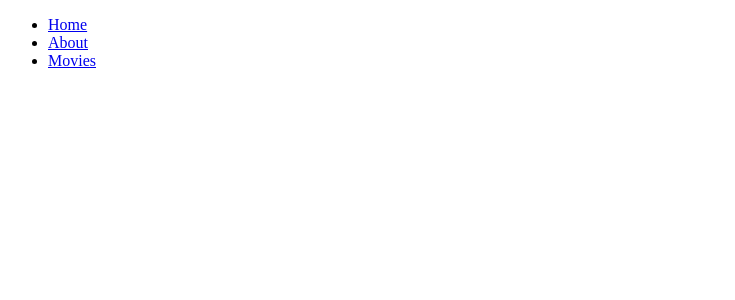
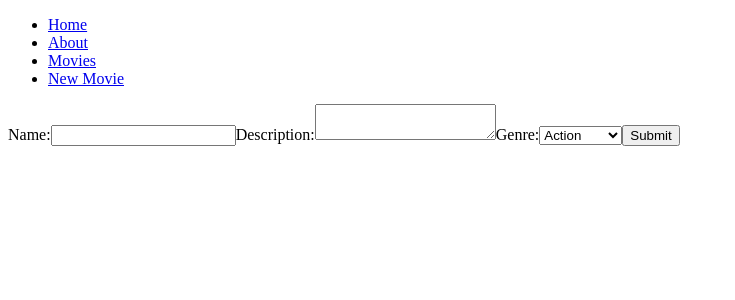
Before and after one commit to raulanatol/react-modulo-9, a React app: page /newMovie in a window 1280 px wide. Shown: the top 300 px of the page, without its empty margins (0-735 px from the left). Built offline with nearby package versions, Linux system fonts and the light colour scheme.

Commit message:
Controlled components

```diff
--- a/src/App.tsx
+++ b/src/App.tsx
@@ -4,6 +4,7 @@ import Header from './containers/Header';
 import Home from './pages/Home';
 import About from './pages/About';
 import Movies from './pages/Movies';
+import NewMovie from './pages/NewMovie';
 
 export default class App extends React.Component {
   render() {
@@ -14,6 +15,7 @@ export default class App extends React.Component {
         <Route path="/home" component={Home}/>
         <Route path="/about" component={About}/>
         <Route path="/movies" component={Movies}/>
+        <Route path="/newMovie" component={NewMovie}/>
       </div>
     </Router>;
   }
--- a/src/containers/Header.tsx
+++ b/src/containers/Header.tsx
@@ -7,6 +7,7 @@ export default class Header extends React.Component {
       <li><Link to="/home">Home</Link></li>
       <li><Link to="/about">About</Link></li>
       <li><Link to="/movies">Movies</Link></li>
+      <li><Link to="/newMovie">New Movie</Link></li>
     </ul>;
   }
 }
--- /dev/null
+++ b/src/pages/NewMovie.tsx
@@ -0,0 +1,55 @@
+import * as React from 'react';
+
+export interface NewMovieState {
+  name: string;
+  description: string;
+  genre: string;
+}
+
+export default class NewMovie extends React.Component<{}, NewMovieState> {
+  constructor(props) {
+    super(props);
+
+    this.state = {
+      name: '',
+      description: '',
+      genre: ''
+    };
+
+    this.handleChange = this.handleChange.bind(this);
+    this.handleSubmit = this.handleSubmit.bind(this);
+  }
+
+  handleChange(event) {
+    this.setState({ [event.target.name]: event.target.value });
+  }
+
+  handleSubmit(event) {
+    event.preventDefault();
+    alert(`Creando nueva película: ${JSON.stringify(this.state)}`);
+  }
+
+  render() {
+    return <div>
+      <form onSubmit={this.handleSubmit}>
+        <label>
+          Name:
+          <input name="name" type="text" value={this.state.name} onChange={this.handleChange}/>
+        </label>
+        <label>
+          Description:
+          <textarea name="description" value={this.state.description} onChange={this.handleChange}/>
+        </label>
+        <label>
+          Genre:
+          <select name="genre" value={this.state.genre} onChange={this.handleChange}>
+            <option value="action">Action</option>
+            <option value="drama">Drama</option>
+            <option value="adventure">Adventure</option>
+          </select>
+        </label>
+        <input type="submit" value="Submit"/>
+      </form>
+    </div>;
+  }
+}
```
